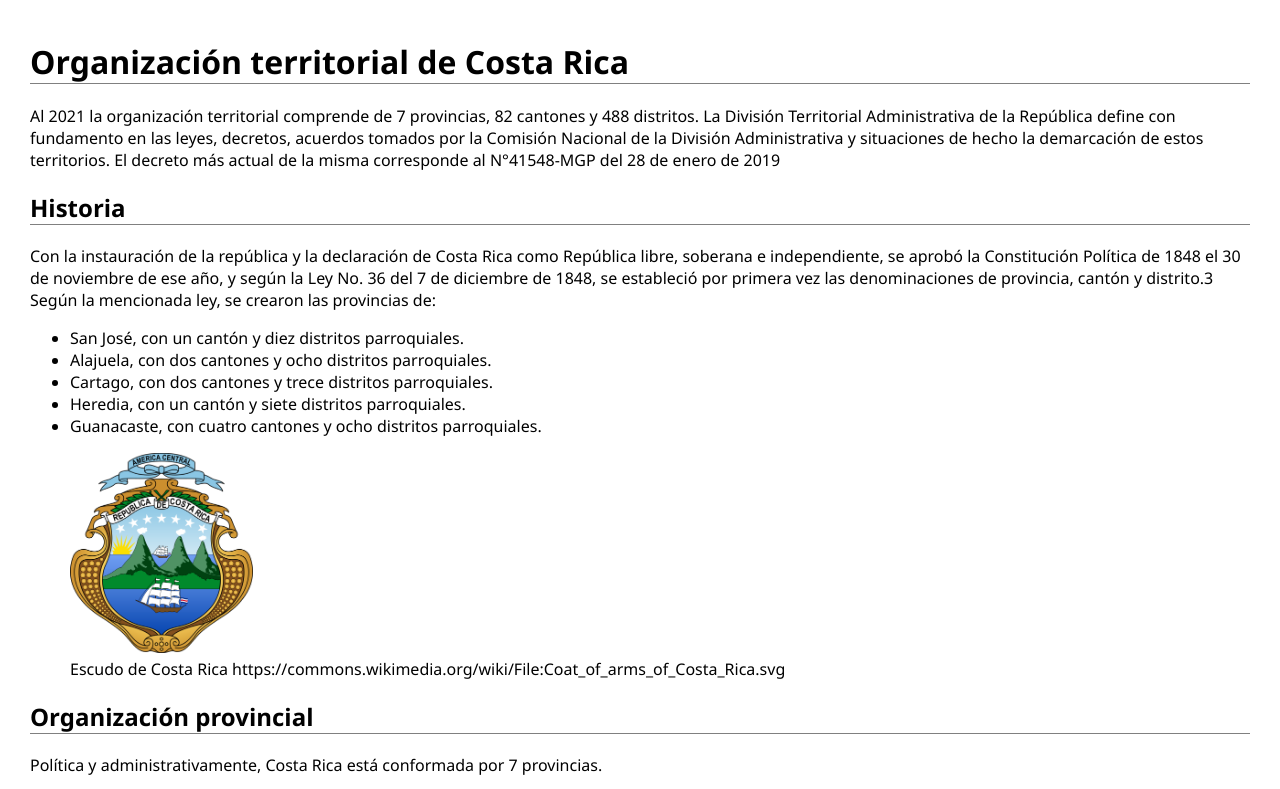
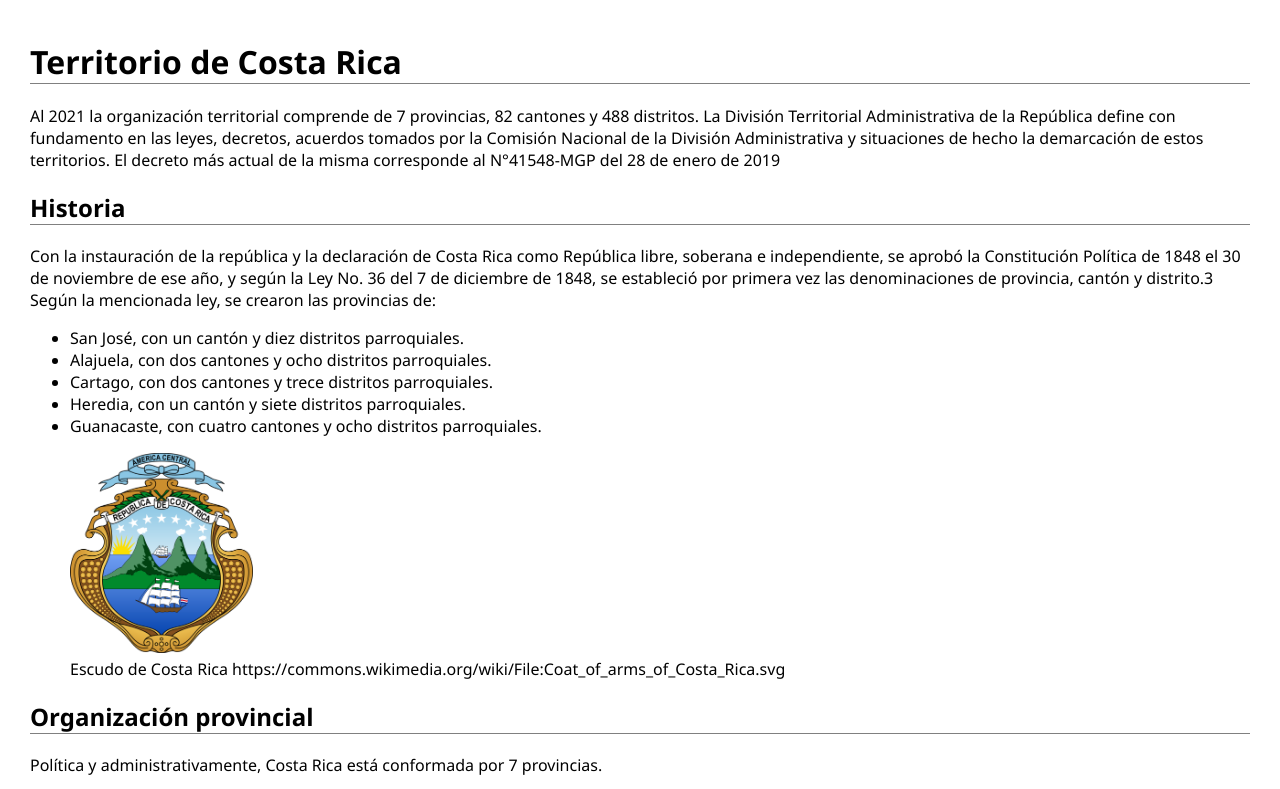
Before and after one commit to federico-rojas-cenfotec/federico-rojas-cenfotec.github.io, a plain HTML site: page index.html in a window 1280 px wide. Shown: the top 789 px of the page. Drawn offline with Linux system fonts and the light colour scheme.

Commit message:
Actualizacion del sitio 010621

```diff
--- a/index.html
+++ b/index.html
@@ -39,7 +39,7 @@
 </head>
 <body>
     <header>
-        <h1>Organización territorial de Costa Rica</h1>
+        <h1>Territorio de Costa Rica</h1>
     </header>
     <main>
         <section>
```
